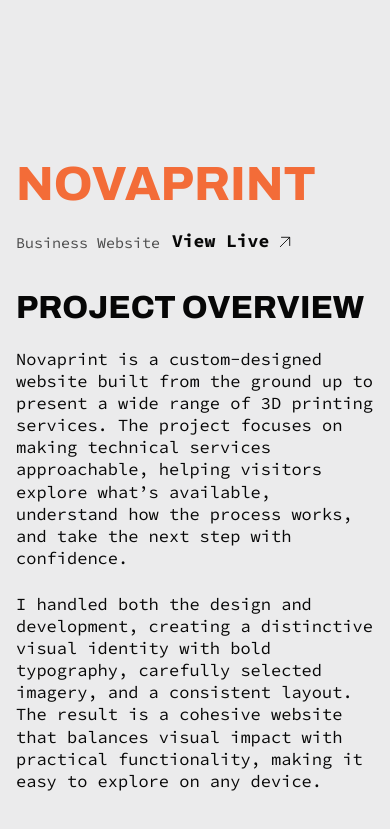
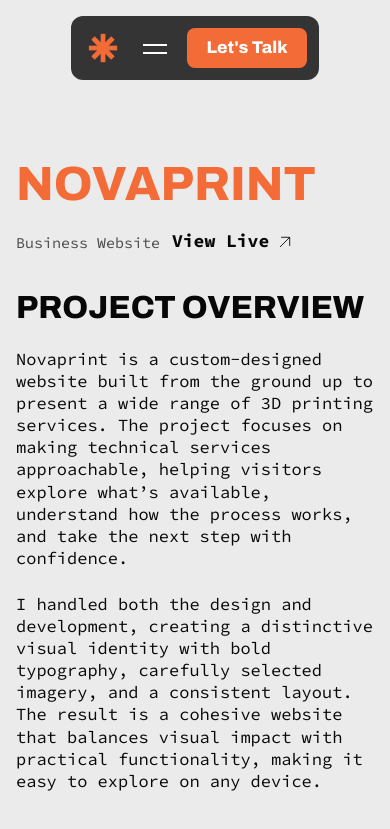
Before and after one commit to mokee99/portfolio-kemal, a plain HTML site: page novaprint.html in a window 390 px wide. Shown: the top 829 px of the page. Drawn offline with Linux system fonts and the light colour scheme.

Commit message:
add a navbar

```diff
--- a/components/navbar.html
+++ b/components/navbar.html
@@ -0,0 +1,23 @@
+
+<header class="site-header">
+    <nav class="navbar" aria-label="Main navigation">
+
+        <a class="navbar-logo" href="./index.html" aria-label="Homepage">
+            <img src="../assets/icons/logo-icon.svg" alt="">
+        </a>
+
+        <div class="navbar-links" id="navbar-links">
+            <a href="./index.html#projects">PROJECTS</a>
+            <a href="./index.html#solutions">SOLUTIONS</a>
+            <a href="./index.html#about">ABOUT ME</a>
+        </div>
+
+        <button class="navbar-toggle" type="button" aria-label="Open menu" aria-expanded="false" aria-controls="navbar-links">
+            <span></span>
+            <span></span>
+        </button>
+
+        <a class="navbar-cta" href="YOUR_UPWORK_URL" target="_blank" rel="noopener noreferrer">Let's Talk</a>
+
+    </nav>
+</header>
--- a/css/components.css
+++ b/css/components.css
@@ -0,0 +1,222 @@
+
+/* ==================== NAVBAR ==================== */
+
+.site-header {
+    position: fixed;
+    top: 20px;
+    right: 48px;
+    z-index: 1000;
+    width: max-content;
+    max-width: calc(100% - 96px);
+}
+
+.navbar {
+    display: flex;
+    align-items: center;
+    gap: 32px;
+    padding: 12px;
+    border-radius: 12px;
+    background-color: rgb(33 33 33 / 90%);
+    backdrop-filter: blur(40px);
+    -webkit-backdrop-filter: blur(40px);
+}
+
+.navbar-logo {
+    display: flex;
+    align-items: center;
+    justify-content: center;
+    flex-shrink: 0;
+}
+
+.navbar-logo img {
+    display: block;
+    width: 40px;
+    height: 40px;
+}
+
+.navbar-links {
+    display: flex;
+    align-items: center;
+    gap: 24px;
+}
+
+.navbar-links a {
+    color: var(--clr-white);
+    font-size: 20px;
+    font-weight: 500;
+    text-decoration: none;
+    white-space: nowrap;
+    transition: color 250ms ease;
+}
+
+.navbar-links a:hover {
+    color: var(--clr-orange);
+}
+
+.navbar-toggle {
+    display: none;
+    position: relative;
+    width: 24px;
+    height: 24px;
+    flex-shrink: 0;
+    padding: 0;
+    border: 0;
+    background: transparent;
+    cursor: pointer;
+}
+
+.navbar-toggle span {
+    position: absolute;
+    left: 0;
+    width: 24px;
+    height: 2px;
+    background-color: var(--clr-white);
+    transition: top 300ms ease, transform 300ms ease;
+}
+
+.navbar-toggle span:first-child {
+    top: 8px;
+}
+
+.navbar-toggle span:last-child {
+    top: 16px;
+}
+
+.navbar-cta {
+    display: flex;
+    align-items: center;
+    justify-content: center;
+    width: 138px;
+    height: 40px;
+    flex-shrink: 0;
+    border-radius: 8px;
+    background-color: var(--clr-orange);
+    color: var(--clr-white);
+    font-family: var(--ff-heading);
+    font-size: 17px;
+    font-weight: 800;
+    text-decoration: none;
+    white-space: nowrap;
+    transition: background-color 250ms ease;
+}
+
+.navbar-cta:hover {
+    background-color: #df5726;
+}
+
+/* COMPACT STATE */
+
+.navbar.is-compact .navbar-links {
+    display: none;
+}
+
+.navbar.is-compact .navbar-toggle {
+    display: block;
+}
+
+/* OPEN STATE */
+
+.navbar.is-open .navbar-links {
+    display: flex;
+}
+
+.navbar.is-open .navbar-toggle span:first-child {
+    top: 12px;
+    transform: rotate(45deg);
+}
+
+.navbar.is-open .navbar-toggle span:last-child {
+    top: 12px;
+    transform: rotate(-45deg);
+}
+
+/* TABLET */
+
+@media (max-width: 1040px) {
+    .navbar .navbar-links {
+        display: none;
+    }
+
+    .navbar .navbar-toggle {
+        display: block;
+    }
+
+    .navbar.is-open .navbar-links {
+        display: flex;
+    }
+
+    .navbar-links a {
+        font-size: 16px;
+    }
+}
+
+/* MOBILE */
+
+@media (max-width: 767px) {
+    .site-header {
+        top: 16px;
+        left: 50%;
+        right: auto;
+        transform: translateX(-50%);
+        max-width: calc(100% - 32px);
+    }
+
+    .navbar {
+        display: grid;
+        grid-template-columns: 40px 24px 138px;
+        column-gap: 32px;
+        align-items: center;
+    }
+
+    .navbar-logo {
+        grid-column: 1;
+        grid-row: 1;
+    }
+
+    .navbar-toggle {
+        grid-column: 2;
+        grid-row: 1;
+    }
+
+    .navbar-cta {
+        grid-column: 3;
+        grid-row: 1;
+    }
+
+    .navbar-links {
+        grid-column: 1 / -1;
+        grid-row: 2;
+        flex-direction: column;
+        align-items: center;
+        gap: 16px;
+        width: 100%;
+    }
+
+    .navbar.is-open .navbar-links {
+        margin-top: 12px;
+        padding-bottom: 16px;
+    }
+}
+
+/* SMALL MOBILE */
+
+@media (max-width: 479px) {
+    .navbar {
+        grid-template-columns: 40px 24px 120px;
+        column-gap: 20px;
+    }
+
+    .navbar-cta {
+        width: 120px;
+    }
+}
+
+/* REDUCED MOTION */
+
+@media (prefers-reduced-motion: reduce) {
+    .navbar-toggle span,
+    .navbar-links a,
+    .navbar-cta {
+        transition: none;
+    }
+}
--- a/js/components.js
+++ b/js/components.js
@@ -0,0 +1,78 @@
+
+document.addEventListener("DOMContentLoaded", async () => {
+    const navbarContainer = document.querySelector("#navbar-container");
+
+    if (!navbarContainer) return;
+
+    try {
+        const response = await fetch("./components/navbar.html");
+
+        if (!response.ok) {
+            throw new Error("Navbar component could not be loaded.");
+        }
+
+        navbarContainer.innerHTML = await response.text();
+
+        initNavbar();
+    } catch (error) {
+        console.error("Navbar error:", error);
+    }
+});
+
+function initNavbar() {
+    const navbar = document.querySelector(".navbar");
+    const toggle = document.querySelector(".navbar-toggle");
+    const links = document.querySelectorAll(".navbar-links a");
+    const hero = document.querySelector(".hero");
+
+    if (!navbar || !toggle) return;
+
+    const tabletBreakpoint = window.matchMedia("(max-width: 1100px)");
+
+    function closeMenu() {
+        navbar.classList.remove("is-open");
+        toggle.setAttribute("aria-expanded", "false");
+        toggle.setAttribute("aria-label", "Open menu");
+    }
+
+    function updateNavbar() {
+        const isTablet = tabletBreakpoint.matches;
+
+        const isPastHero = hero
+            ? hero.getBoundingClientRect().bottom <= 0
+            : true;
+
+        const shouldBeCompact = isTablet || isPastHero;
+
+        navbar.classList.toggle("is-compact", shouldBeCompact);
+
+        if (!shouldBeCompact) {
+            closeMenu();
+        }
+    }
+
+    toggle.addEventListener("click", () => {
+        const isOpen = navbar.classList.toggle("is-open");
+
+        toggle.setAttribute("aria-expanded", String(isOpen));
+        toggle.setAttribute(
+            "aria-label",
+            isOpen ? "Close menu" : "Open menu"
+        );
+    });
+
+    links.forEach((link) => {
+        link.addEventListener("click", closeMenu);
+    });
+
+    document.addEventListener("keydown", (event) => {
+        if (event.key === "Escape") {
+            closeMenu();
+        }
+    });
+
+    window.addEventListener("scroll", updateNavbar, { passive: true });
+    window.addEventListener("resize", updateNavbar);
+
+    updateNavbar();
+}
--- a/novaprint.html
+++ b/novaprint.html
@@ -37,7 +37,9 @@
 
 <body>
 
-            <section class="cs-section bg-light">
+    <div id="navbar-container"></div>
+
+    <section class="cs-section bg-light">
         <div class="container-lg">
             <div class="cs-page-main">
                 <div class="cs-images-wrapper">
```
Also changed, not shown: architecture.html (+3 -1 lines), elan.html (+3 -0 lines), filmoverse.html (+3 -1 lines), index.html (+2 -0 lines).
